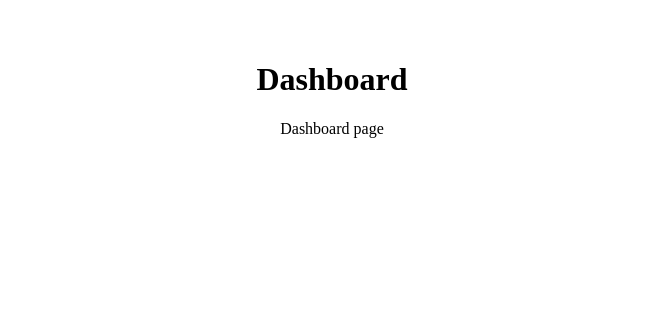
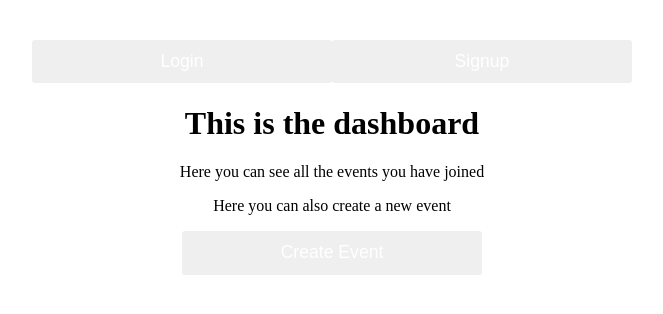
Before and after one commit to Ayoroq/runclub-frontend, a React (Vite) app: page /dashboard in a window 1280 px wide. Shown: the top 314 px of the page, without its empty margins (308-971 px from the left). Built offline with nearby package versions, Linux system fonts and the light colour scheme; no server answers.

Commit message:
feat: implement authentication context and navbar for user login/logout functionality

```diff
--- a/src/App.jsx
+++ b/src/App.jsx
@@ -1,13 +1,21 @@
-import { useState } from 'react'
-import { Outlet } from 'react-router'
-import './App.css'
+import { useState } from "react";
+import { Outlet, useLocation } from "react-router";
+import Navbar from "./components/Navbar";
+import "./App.css";
+import { AuthProvider } from "./context/AuthContext";
 
 function App() {
+  const location = useLocation();
+  const hideNavbar = ["/login", "/signup"].includes(location.pathname);
+
   return (
-    <div>
-      <Outlet />
-    </div>
-  )
+    <AuthProvider>
+      <div>
+        {!hideNavbar && <Navbar />}
+        <Outlet />
+      </div>
+    </AuthProvider>
+  );
 }
 
-export default App
+export default App;
--- /dev/null
+++ b/src/components/Navbar.jsx
@@ -0,0 +1,25 @@
+import styles from '../pages/pages.module.css'
+import Button from './Button'
+import buttonStyles from './Button.module.css'
+import { useNavigate } from 'react-router'
+import {useContext} from 'react'
+import { AuthContext } from '../context/AuthContext'
+
+
+export default function Navbar() {
+    const { isLoggedIn, logout } = useContext(AuthContext);
+    const navigate = useNavigate();
+
+    return (
+        <nav className={styles.navbar}>
+            {isLoggedIn ? (
+                <Button text="Logout" onClick={logout} />
+            ) : (
+                <>
+                    <Button text="Login" onClick={() => navigate('/login')} />
+                    <Button text="Signup" onClick={() => navigate('/signup')} />
+                </>
+            )}
+        </nav>
+    )
+}
--- /dev/null
+++ b/src/context/AuthContext.jsx
@@ -0,0 +1,79 @@
+import { createContext, useState, useEffect } from 'react';
+
+export const AuthContext = createContext(null);
+
+export function AuthProvider({ children }) {
+    const [isLoggedIn, setIsLoggedIn] = useState(false);
+    const [loading, setLoading] = useState(true);
+
+    async function checkAuth() {
+        try {
+            const res = await fetch(`${import.meta.env.VITE_BACKEND_URL}/auth/check`, {
+                credentials: 'include'
+            });
+            setIsLoggedIn(res.ok);
+        } catch {
+            setIsLoggedIn(false);
+        } finally {
+            setLoading(false);
+        }
+    }
+
+    useEffect(() => {
+        checkAuth();
+    }, []);
+
+    async function loginUser(credentials) {
+        try {
+            const res = await fetch(`${import.meta.env.VITE_BACKEND_URL}/auth/login`, {
+                method: 'POST',
+                headers: { 'Content-Type': 'application/json' },
+                credentials: 'include',
+                body: JSON.stringify(credentials)
+            });
+            if (res.ok) {
+                setIsLoggedIn(true);
+                return { success: true };
+            }
+            return { success: false, error: 'Invalid credentials' };
+        } catch (error) {
+            return { success: false, error: 'Login failed' };
+        }
+    }
+
+    async function signupUser(userData) {
+        try {
+            const res = await fetch(`${import.meta.env.VITE_BACKEND_URL}/auth/register`, {
+                method: 'POST',
+                headers: { 'Content-Type': 'application/json' },
+                credentials: 'include',
+                body: JSON.stringify(userData)
+            });
+            if (res.ok) {
+                setIsLoggedIn(true);
+                return { success: true };
+            }
+            return { success: false, error: 'Signup failed' };
+        } catch (error) {
+            return { success: false, error: 'Signup failed' };
+        }
+    }
+
+    async function logout() {
+        try {
+            await fetch(`${import.meta.env.VITE_BACKEND_URL}/auth/logout`, {
+                method: 'POST',
+                credentials: 'include'
+            });
+        } catch (error) {
+            console.error('Logout error:', error);
+        }
+        setIsLoggedIn(false);
+    }
+
+    return (
+        <AuthContext.Provider value={{ isLoggedIn, loading, loginUser, signupUser, logout, checkAuth }}>
+            {children}
+        </AuthContext.Provider>
+    );
+}
--- a/src/pages/DashBoard.jsx
+++ b/src/pages/DashBoard.jsx
@@ -1,8 +1,20 @@
+import styles from "./pages.module.css";
+import Button from "../components/Button";
+import buttonStyles from "../components/Button.module.css";
+import { useNavigate } from "react-router";
+
 export default function Dashboard() {
+  const navigate = useNavigate();
   return (
-    <div>
-      <h1>Dashboard</h1>
-      <p>Dashboard page</p>
-    </div>
+    <main className={styles.dashboard}>
+      <h1>This is the dashboard</h1>
+      <p>Here you can see all the events you have joined</p>
+      <p>Here you can also create a new event</p>
+      <Button
+        text="Create Event"
+        className={buttonStyles.dashboardCreateEventButton}
+        onClick={() => navigate("/create-event")}
+      />
+    </main>
   );
 }
```
Also changed, not shown: src/main.jsx (line endings or trailing spaces).
